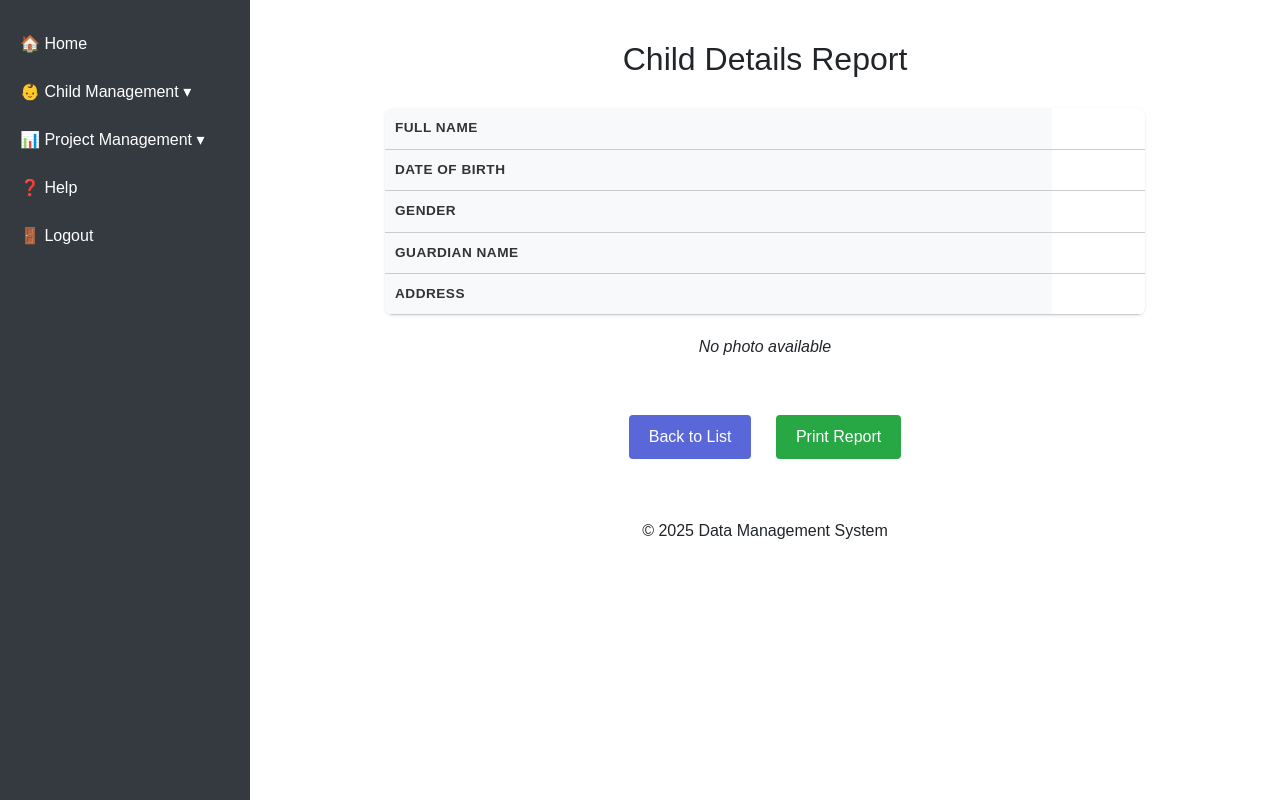
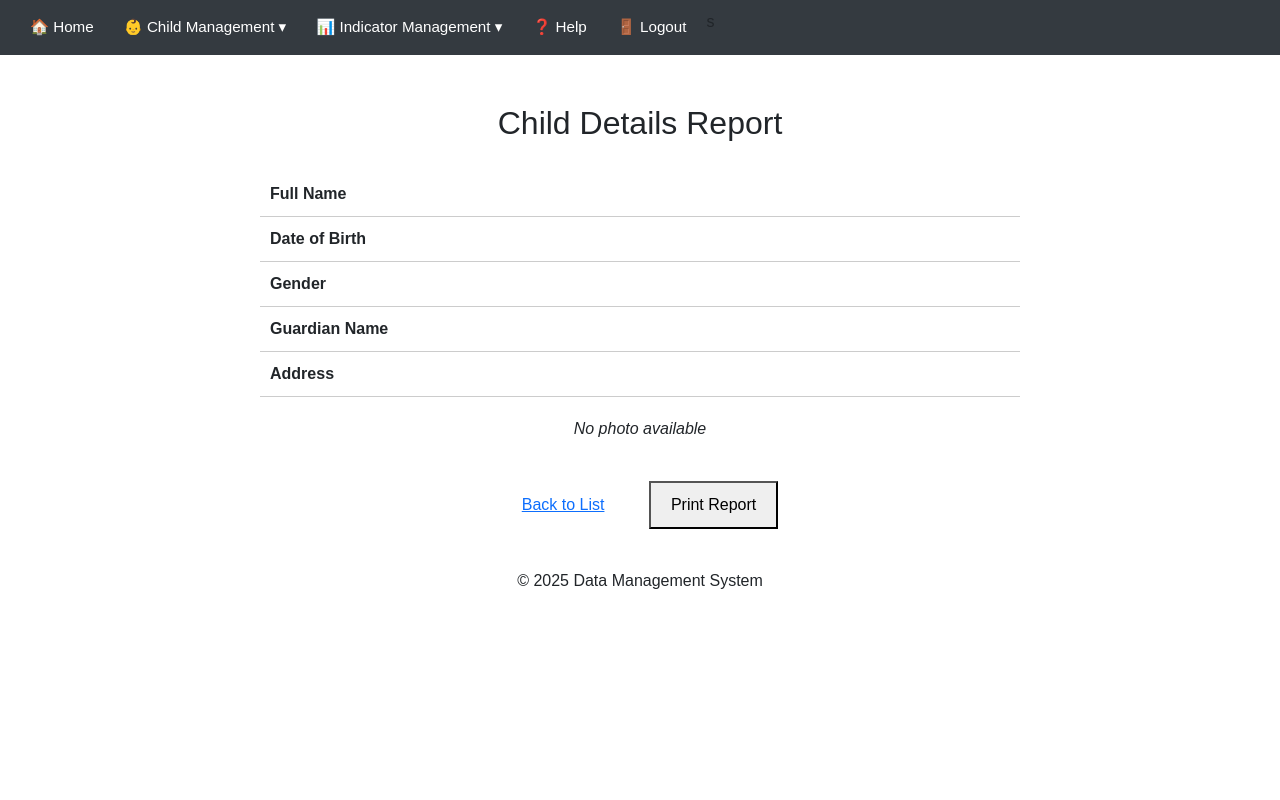
Before and after one commit to kichuna/dms, a Flask app: page /child_detail/25 in a window 1280 px wide. Run offline with Flask 3, Linux system fonts and the light colour scheme; a user stored in the database is signed in; lists and menus that the app fills with data are empty.

Commit message:
Update base to use top navigation menu with dropdowns

```diff
--- a/templates/base.html
+++ b/templates/base.html
@@ -4,97 +4,119 @@
     <meta charset="UTF-8" />
     <meta name="viewport" content="width=device-width, initial-scale=1.0"/>
     <title>Data Management System</title>
-    <link rel="stylesheet" href="{{ url_for('static', filename='style.css') }}"/>
     <link href="https://cdn.jsdelivr.net/npm/bootstrap@5.3.0/dist/css/bootstrap.min.css" rel="stylesheet"/>
     <style>
         body {
             margin: 0;
             font-family: Arial, sans-serif;
+            padding-top: 60px; /* leave space for fixed navbar */
         }
 
-        .sidebar {
-            height: 100vh;
-            width: 250px;
+        .navbar {
+            background-color: #343a40;
+            display: flex;
+            align-items: center;
+            padding: 10px 20px;
             position: fixed;
+            width: 100%;
             top: 0;
-            left: 0;
-            background-color: #343a40;
-            color: white;
-            padding-top: 20px;
-            display: flex;
-            flex-direction: column;
+            z-index: 1000;
         }
 
-        .sidebar a, .sidebar .dropbtn {
-            color: white;
-            padding: 12px 20px;
-            text-decoration: none;
-            display: block;
-            text-align: left;
-            border: none;
-            background: none;
-            width: 100%;
+        .nav-links {
+            display: flex;
+            gap: 10px;
+            margin-right: auto; /* aligns to the right */
         }
 
-        .sidebar a:hover, .sidebar .dropbtn:hover {
-            background-color: #495057;
+        .navbar a,
+        .dropbtn {
+            color: white;
+            text-decoration: none;
+            padding: 6px 10px;
+            background: none;
+            border: none;
+            cursor: pointer;
+            font-size: 0.95rem;
         }
 
-        .dropdown-container {
-            display: none;
+        .navbar a:hover,
+        .dropbtn:hover {
             background-color: #495057;
-            padding-left: 10px;
+            border-radius: 4px;
         }
 
-        .active + .dropdown-container {
+        .dropdown {
+            position: relative;
+        }
+
+        .dropdown-content {
+            display: none;
+            position: absolute;
+            background-color: #495057;
+            min-width: 180px;
+            right: 0;
+            top: 100%;
+            z-index: 1;
+            border-radius: 4px;
+        }
+
+        .dropdown-content a {
+            color: white;
+            padding: 10px 16px;
+            text-decoration: none;
             display: block;
         }
 
-        .main-content {
-            margin-left: 250px;
-            padding: 20px;
+        .dropdown-content a:hover {
+            background-color: #6c757d;
+        }
+
+        .dropdown.active .dropdown-content {
+            display: block;
         }
 
         footer {
-            margin-left: 250px;
+            text-align: center;
             padding: 10px;
-            text-align: center;
         }
-
     </style>
 </head>
-
 <body>
 
-    <!-- Sidebar -->
-    <div class="sidebar">
+    <div class="navbar">
+        <div class="nav-links">
             {% if current_user.is_authenticated %}
                 <a href="{{ url_for('data_display') }}">🏠 Home</a>
 
+                <div class="dropdown">
                     <button class="dropbtn">👶 Child Management ▾</button>
-            <div class="dropdown-container">
-                <a href="{{ url_for('data_entry') }}">Child Registration</a>
+                    <div class="dropdown-content">
+                        <a href="{{ url_for('data_entry') }}">Child registration</a>
                         <a href="{{ url_for('import_csv') }}">Import CSV</a>
-                <a href="{{ url_for('data_display') }}">Data Display</a>
+                        <a href="{{ url_for('data_display') }}">Child Data display</a>
+                    </div>
                 </div>
 
-            <button class="dropbtn">📊 Project Management ▾</button>
-            <div class="dropdown-container">
-                <a href="{{ url_for('data_manager') }}">Education - Data Manager</a>
-                <a href="{{ url_for('add_family_program_data') }}">Family - Data Manager</a>
+                <div class="dropdown">
+                    <button class="dropbtn">📊 Indicator Management ▾</button>
+                    <div class="dropdown-content">
+                        <a href="{{ url_for('data_manager') }}">Education - data manager</a>
+                        <a href="{{ url_for('add_family_program_data') }}">Family - data manager</a>
                         <a href="{{ url_for('indicators') }}">View Indicators</a>
                         <a href="{{ url_for('dashboard') }}">Dashboard</a>
                     </div>
+                </div>
 
                 <a href="{{ url_for('help') }}">❓ Help</a>
-            <a href="{{ url_for('logout') }}">🚪 Logout</a>
+                <a href="{{ url_for('logout') }}">🚪 Logout</a>s
             {% else %}
                 <a href="{{ url_for('login') }}">🔐 Login</a>
             {% endif %}
         </div>
+    </div>
 
-    <!-- Main Content -->
-    <div class="main-content">
+    <div class="container mt-4">
         {% with messages = get_flashed_messages(with_categories=true) %}
             {% if messages %}
                 {% for category, message in messages %}
@@ -106,19 +128,27 @@
         {% block content %}{% endblock %}
     </div>
 
-    <!-- Footer -->
     <footer>
         <p>&copy; 2025 Data Management System</p>
     </footer>
 
-    <!-- JS for dropdown toggles -->
     <script>
-        const dropdowns = document.querySelectorAll(".dropbtn");
-        dropdowns.forEach(btn => {
-            btn.addEventListener("click", function () {
-                this.classList.toggle("active");
-                const dropdown = this.nextElementSibling;
-                dropdown.style.display = dropdown.style.display === "block" ? "none" : "block";
+        document.querySelectorAll(".dropbtn").forEach(button => {
+            button.addEventListener("click", function () {
+                // Close other dropdowns
+                document.querySelectorAll(".dropdown").forEach(drop => {
+                    if (drop !== button.parentElement) drop.classList.remove("active");
+                });
+
+                // Toggle this one
+                button.parentElement.classList.toggle("active");
+            });
+        });
+
+        // Optional: close dropdown if clicked outside
+        window.addEventListener("click", function(e) {
+            document.querySelectorAll(".dropdown").forEach(drop => {
+                if (!drop.contains(e.target)) drop.classList.remove("active");
             });
         });
     </script>
```
Lines whose indentation alone changed are shown as unchanged.
